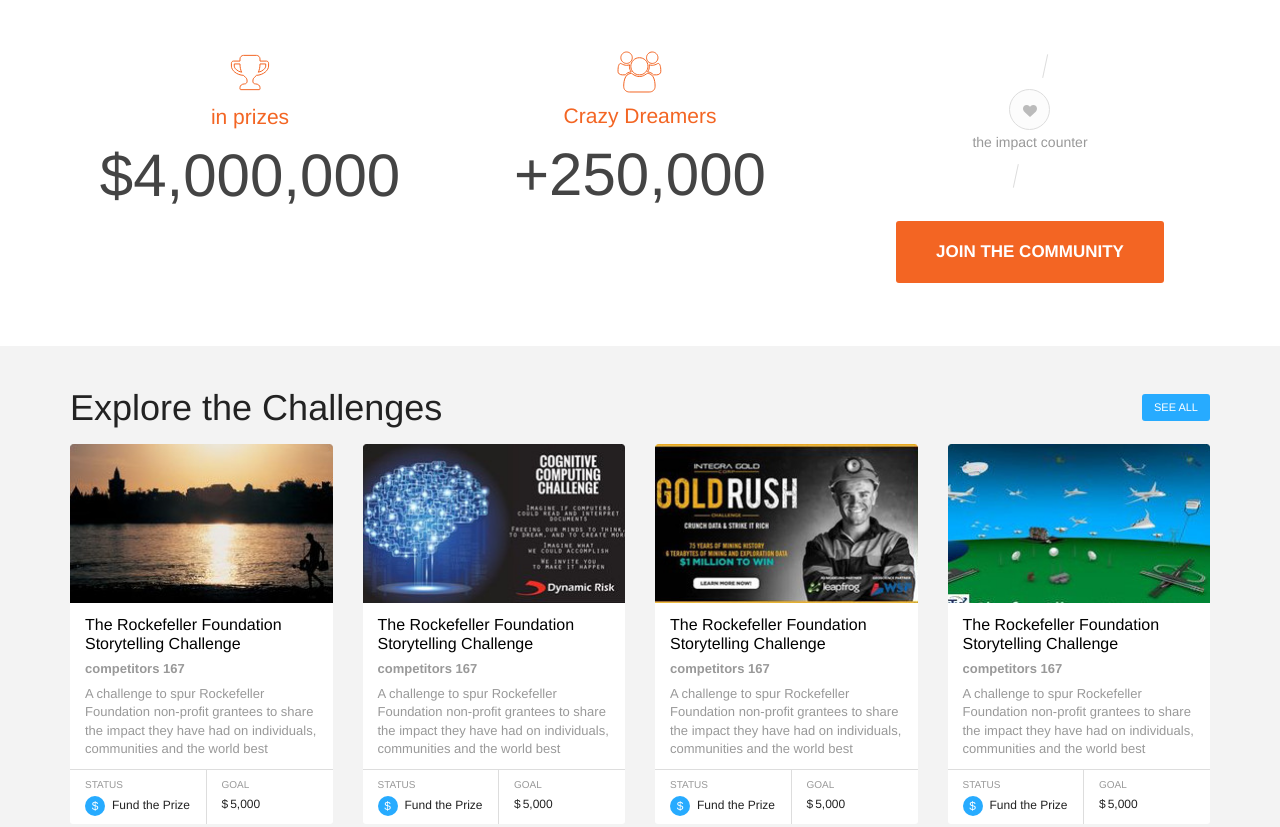
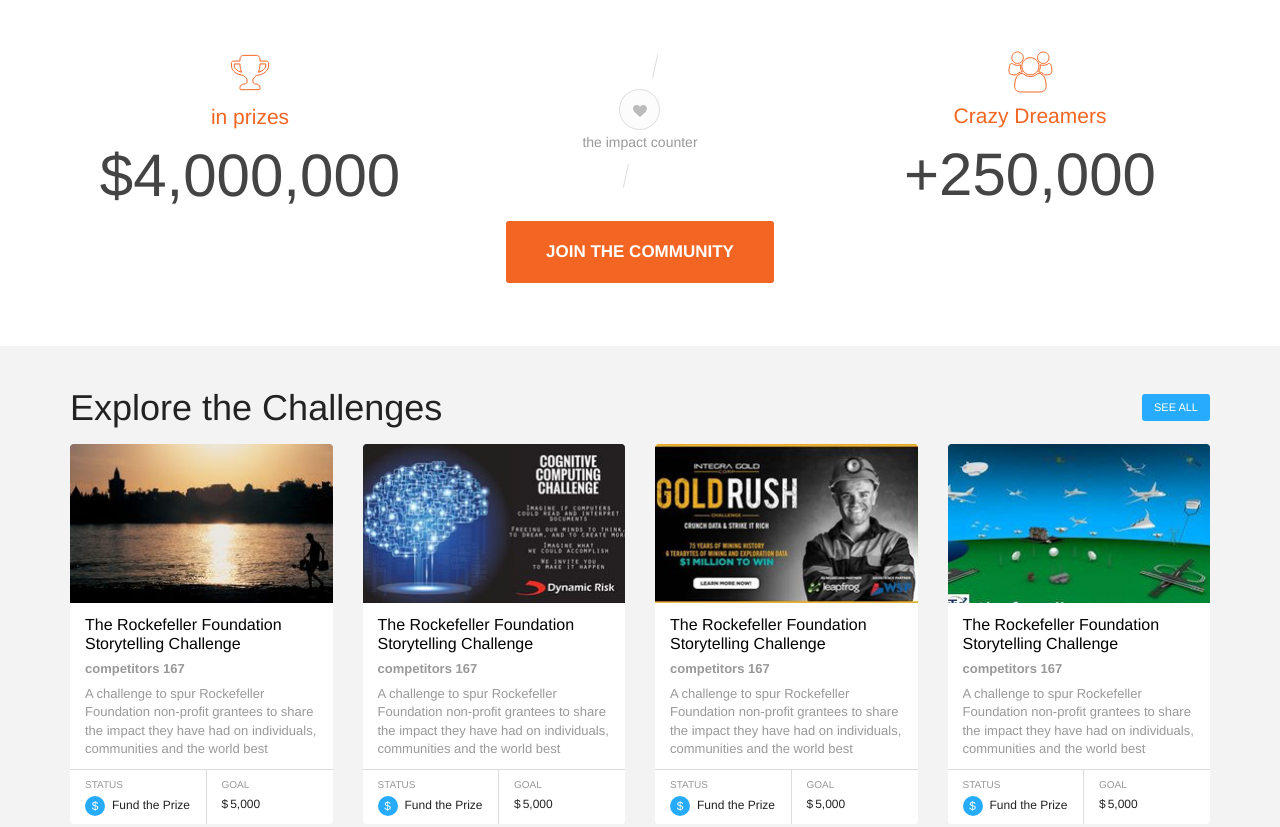
Before and after one commit to alexcss/euwc-qualification, a website: page src/index.html in a window 1280 px wide. Shown: the part 912-1739 px from the top of the page. Drawn offline with nearby package versions, Linux system fonts and the light colour scheme; files that its build step writes are made by us from their sources; files whose address does not match are found by name.

Commit message:
fix grid

```diff
--- a/src/style/_vendor.scss
+++ b/src/style/_vendor.scss
@@ -83,8 +83,8 @@
 	margin-left: -$container-padding-horizontal;
 	padding: 0;
 	list-style: none;
-    display: flex;
-    flex-wrap: wrap;
+    // display: flex;
+    // flex-wrap: wrap;
 }
 .ba-grid + .ba-grid {
 	margin-top: 30px;
@@ -102,7 +102,7 @@
 .ba-grid > [class*="ba-width-"]  {
 	padding-left: $container-padding-horizontal;
 	float: left;
-    flex: none;
+    // flex: none;
 }
 
 [class*='ba-width'] {
```
Also changed, not shown: build/css/style.css.
